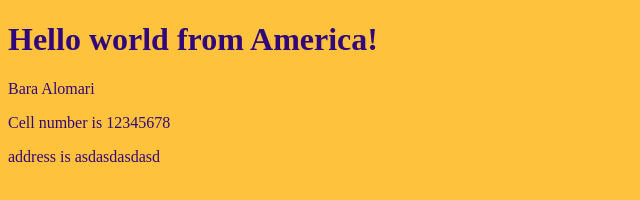
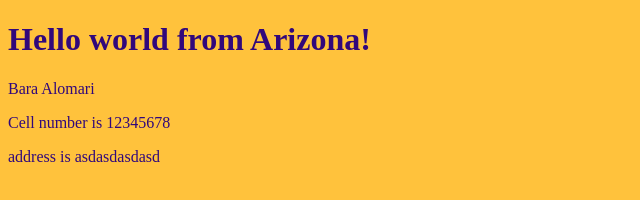
Before and after one commit to baraomari/firstapp, a plain HTML site: page index.html in a window 1280 px wide. Shown: the full height of the page, 0-640 px from the left. Drawn offline with Linux system fonts and the light colour scheme.

Commit message:
adding arizona

```diff
--- a/index.html
+++ b/index.html
@@ -8,7 +8,7 @@
     <link rel="stylesheet" href="styles.css">
 </head>
 <body>
-    <h1>Hello world from America!</h1>
+    <h1>Hello world from Arizona!</h1>
     <p>Bara Alomari</p>
     <p>Cell number is 12345678</p>
     <p>address is asdasdasdasd</p>
```
